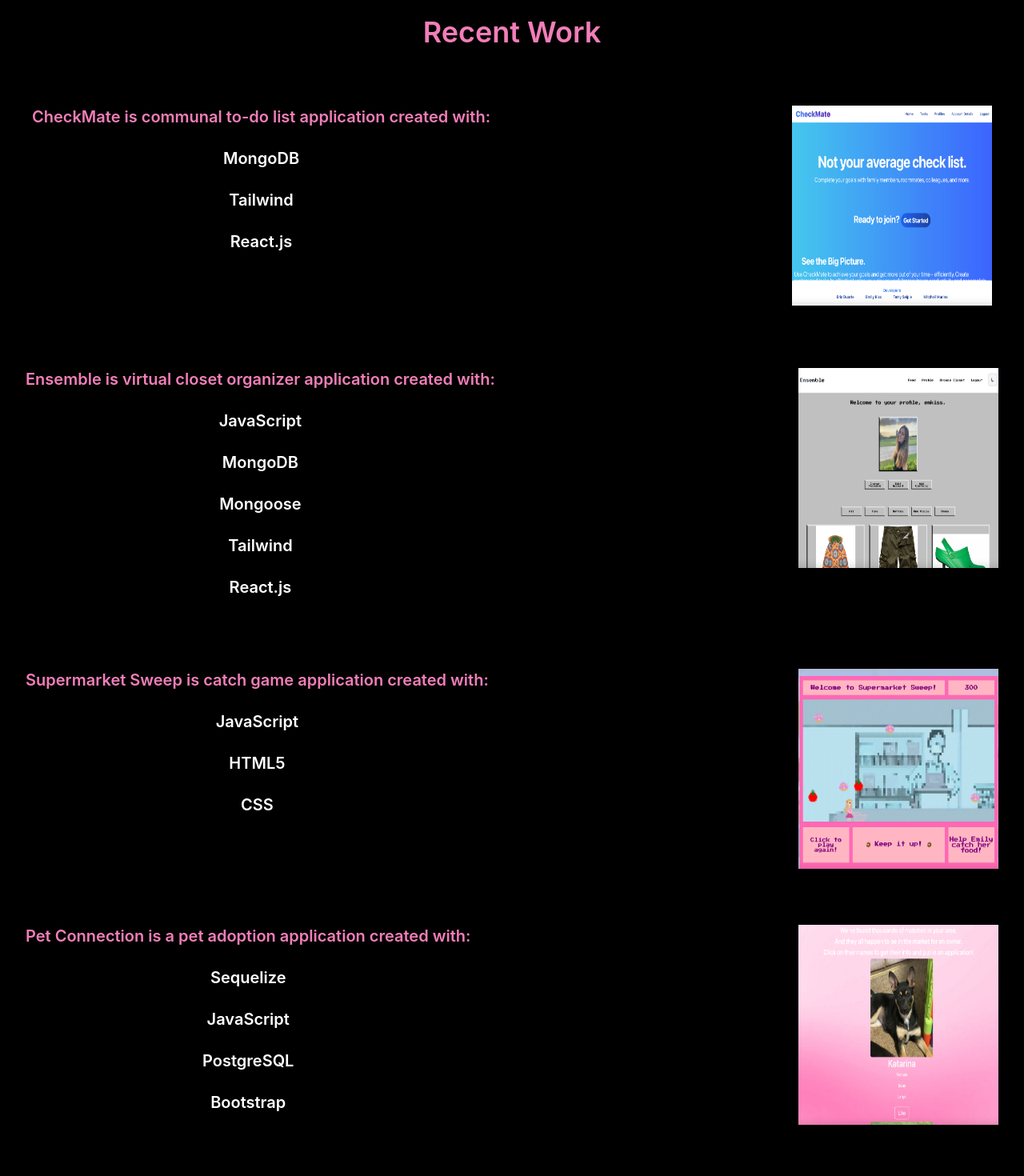
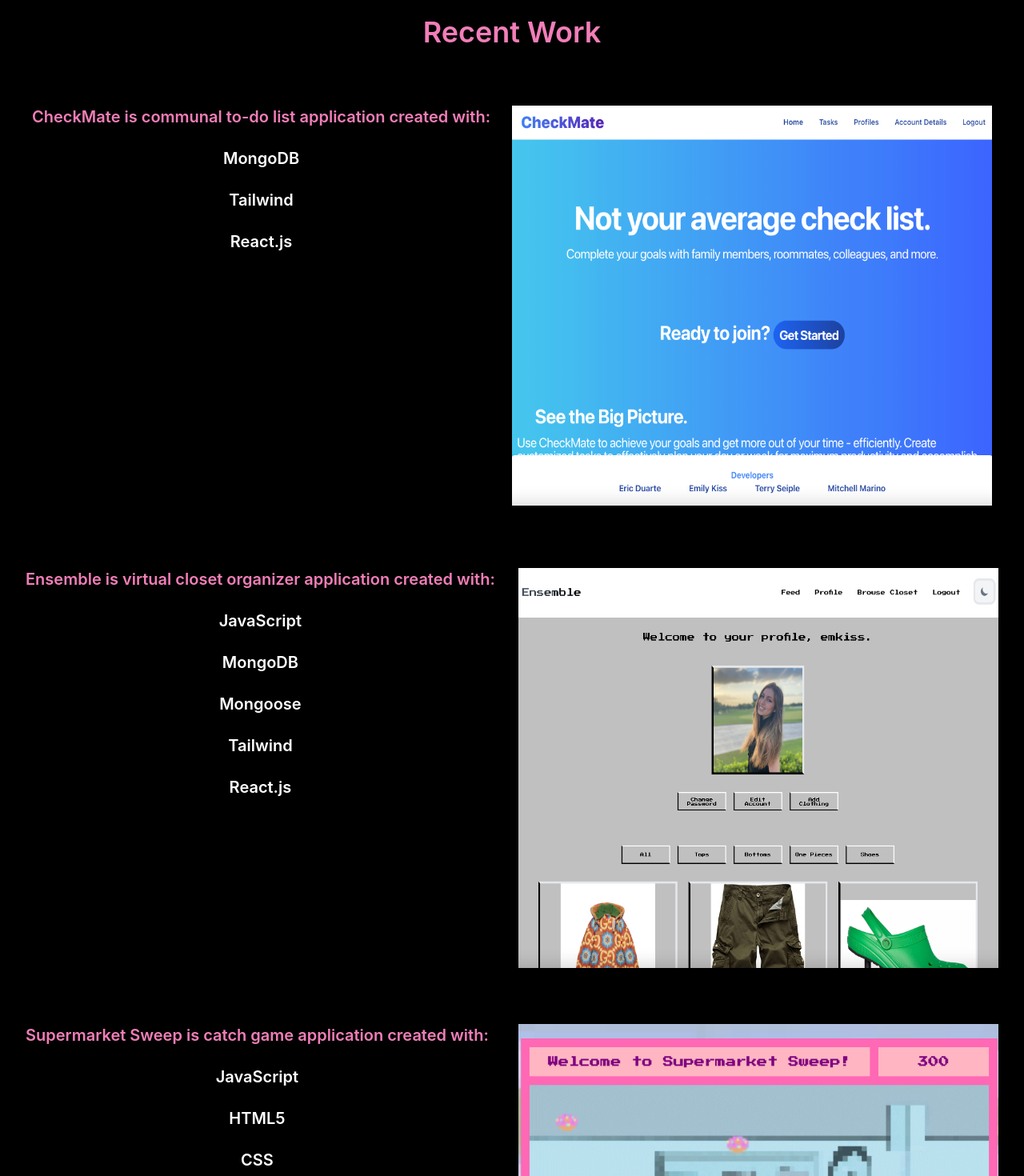
Before and after one commit to emilykiss/Emily-Kiss-Portfolio, a Next.js app: page /work in a window 1280 px wide. Shown: the part 80-1550 px from the top of the page at 80% size. Before the commit the page ends 1528 px from the top, so only its background shows below. Built offline with nearby package versions, Linux system fonts and the light colour scheme.

Commit message:
image size changed

```diff
--- a/pages/contact.jsx
+++ b/pages/contact.jsx
@@ -17,8 +17,8 @@ export default function Contact() {
               src="/ma.jpg"
               className="w-[90px] h-[70px] rounded-lg hover:contrast-50"
               alt="mail"
-              width={250}
-              height={250}
+              width={100}
+              height={100}
             />
           </a>
         </p>
@@ -33,8 +33,8 @@ export default function Contact() {
               src="/white.png"
               className="w-[100px] h-[70px] rounded-full hover:contrast-50"
               alt="github"
-              width={250}
-              height={250}
+              width={150}
+              height={100}
             />
           </a>
         </p>
@@ -49,8 +49,8 @@ export default function Contact() {
               src="/lw.png"
               className="w-[70px] h-[70px] rounded-lg hover:contrast-50"
               alt="linkdin"
-              width={250}
-              height={250}
+              width={100}
+              height={100}
             />
           </a>
         </p>
@@ -65,8 +65,8 @@ export default function Contact() {
               src="/ig.png"
               className="w-[70px] h-[70px] rounded-lg hover:contrast-50"
               alt="instagram"
-              width={250}
-              height={250}
+              width={100}
+              height={100}
             />
           </a>
         </p>
--- a/pages/work.jsx
+++ b/pages/work.jsx
@@ -26,8 +26,8 @@ export default function Work() {
                 src="/cm.png"
                 className="w-[500px] h-[400px] hover:contrast-50 drop-shadow-2xl"
                 alt="CheckMate"
-                width={250}
-                height={250}
+                width={600}
+                height={500}
               />
             </a>
           </p>
@@ -55,8 +55,8 @@ export default function Work() {
               src="/en.png"
               className="w-[500px] h-[400px] hover:contrast-50 drop-shadow-2xl"
               alt="mail"
-              width={250}
-              height={250}
+              width={600}
+              height={500}
             />
           </a>
         </div>
@@ -79,8 +79,8 @@ export default function Work() {
               src="/sm.png"
               className="w-[500px] h-[400px] hover:contrast-50 drop-shadow-2xl"
               alt="mail"
-              width={250}
-              height={250}
+              width={600}
+              height={500}
             />
           </a>
         </div>
@@ -104,8 +104,8 @@ export default function Work() {
               src="/pet.png"
               className="w-[500px] h-[400px] hover:contrast-50 drop-shadow-2xl"
               alt="mail"
-              width={250}
-              height={250}
+              width={600}
+              height={500}
             />
           </a>
         </div>
```
